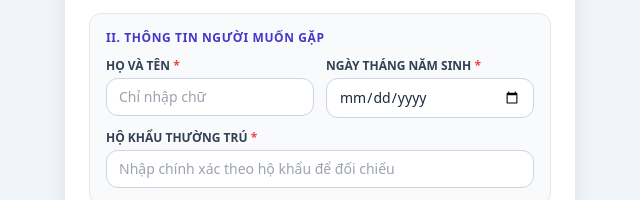
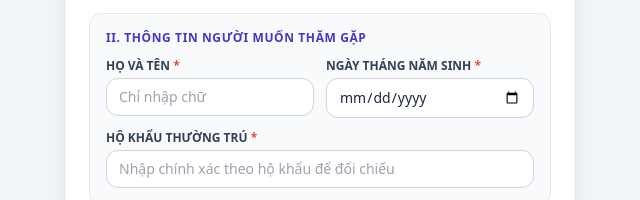
Before and after one commit to phanthanhtn/dangkythamgap, a plain HTML site: page index.html in a window 1280 px wide. Shown: the part 371-571 px from the top of the page, 320-960 px from the left. Drawn offline with nearby package versions, Linux system fonts and the light colour scheme.

Commit message:
Update index.html
Update 27-6-2026

```diff
--- a/index.html
+++ b/index.html
@@ -61,7 +61,7 @@
                     </div>
 
                     <div class="p-4 bg-slate-50 rounded-xl border border-slate-200 space-y-3">
-                        <p class="text-xs font-black text-indigo-700 uppercase tracking-wider mb-1">II. Thông tin người muốn gặp</p>
+                        <p class="text-xs font-black text-indigo-700 uppercase tracking-wider mb-1">II. Thông tin người muốn thăm gặp</p>
 
                         <div class="grid grid-cols-2 gap-3">
                             <div>
```
